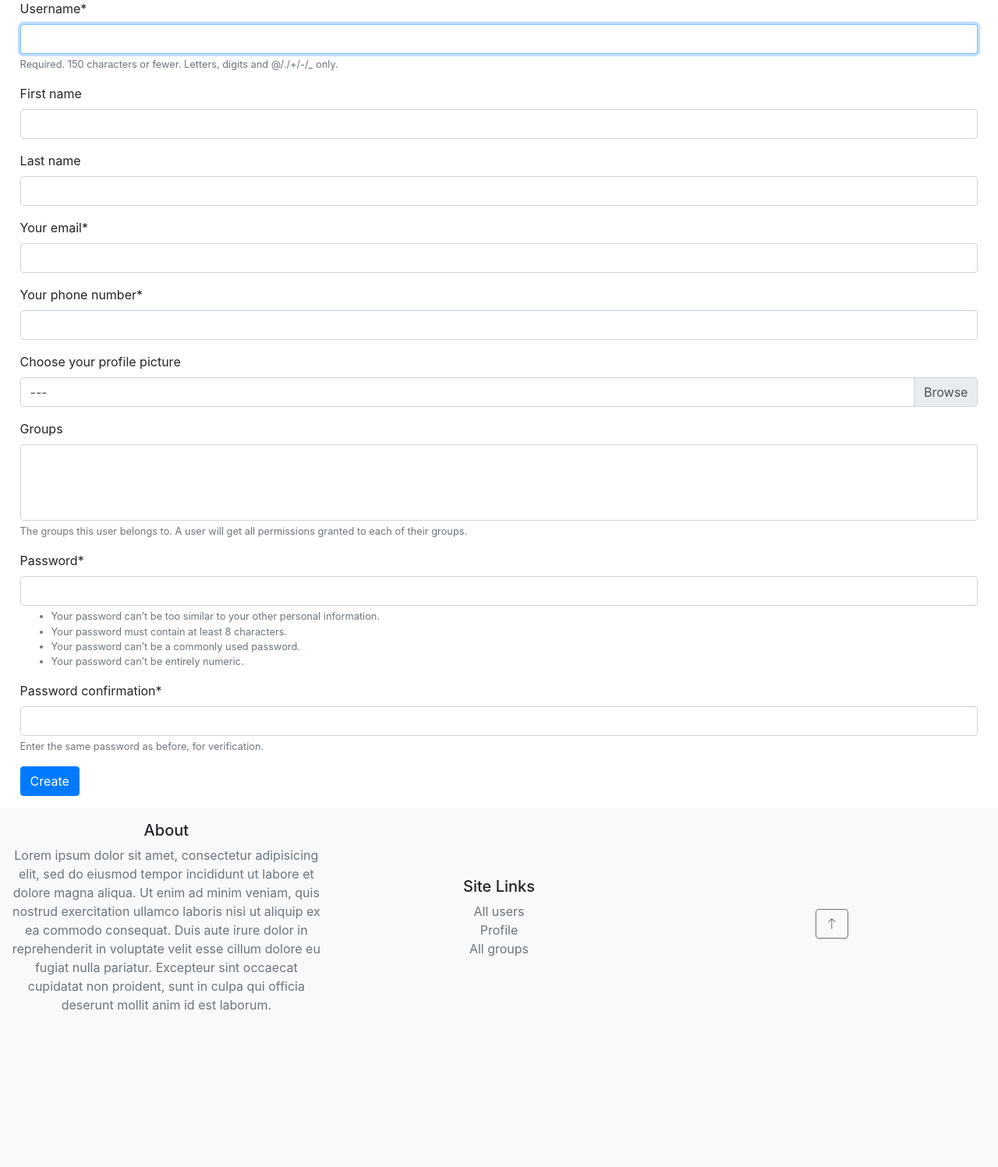
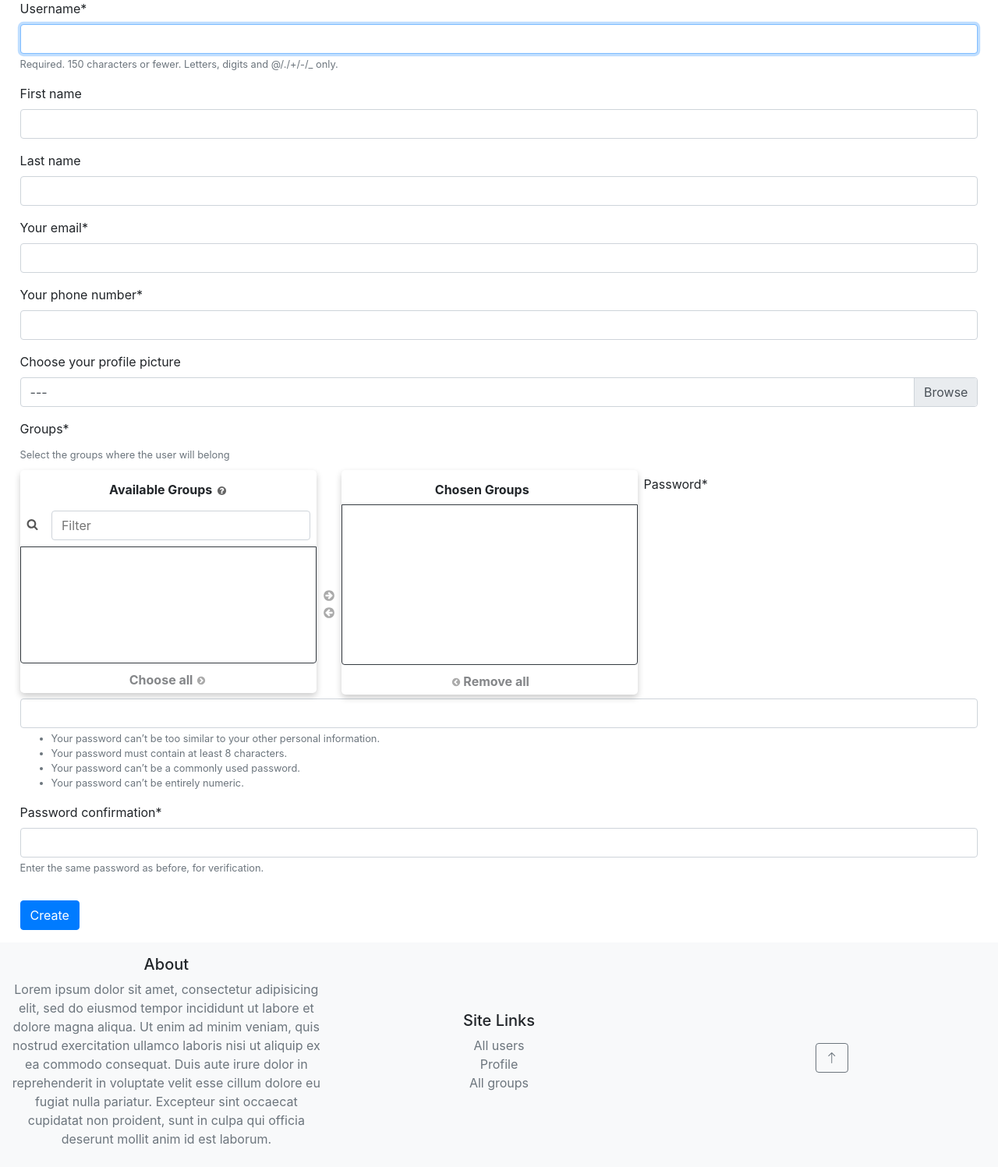
Before and after one commit to 0xfederico/balto, a Django app: page /users/user-create in a window 1280 px wide. Shown: the part 118-1615 px from the top of the page at 78% size. Before the commit the page ends 1414 px from the top, so only its background shows below. Run offline with Django 3.2, Linux system fonts and the light colour scheme; the visitor is signed in with stand-in values (Sample User, id 1); lists and menus that the app fills with data are empty; some libraries are stand-ins or nearby versions.

Commit message:
:sparkles: replaced SelectMultiple widget with FilteredSelectMultiple (added admin style)
code refactoring
unused code removed
corrected typo
added CreatedModifiedMixin to Models.py

```diff
--- a/animals/models.py
+++ b/animals/models.py
@@ -2,13 +2,15 @@ from datetime import date
 
 from django.core.validators import RegexValidator
 from django.db import models
+
+from Configurations.mixins import CreatedModifiedMixin
 
 
 def animal_directory_path(self, filename):
     return f"animals_{self.pk}_{date.today()}_{filename}"
 
 
-class AnimalModel(models.Model):
+class AnimalModel(CreatedModifiedMixin, models.Model):
     name = models.CharField(max_length=30, blank=False, unique=True)
     breed = models.CharField(max_length=30)
 
--- a/animals/templates/animals/animal_info.html
+++ b/animals/templates/animals/animal_info.html
@@ -2,7 +2,7 @@
 
 {% load static %}
 
-{% block title %}Info Animal{% endblock %}
+{% block title %}Animal Info{% endblock %}
 
 {% block content %}
 <h1>Animal Info</h1>
--- a/static/css/main.css
+++ b/static/css/main.css
@@ -96,3 +96,72 @@ h1 {
   }
 }
 /* </MODAL IMAGE ZOOMING (W3C)> */
+
+/* <ADMIN FilteredSelectMultiple> */
+.selector .selector-available, .selector .selector-chosen {
+    box-shadow: 0 4px 8px 0 rgba(0,0,0,0.2);
+    border-radius: 5px;
+    margin-top: 10px;
+}
+.selector .selector-available h2, .selector .selector-chosen h2 {
+    font-size: 16px;
+    margin: 1em 0 .5em 0;
+    font-weight: bolder;
+    background: none !important;
+    color: none !important;
+}
+.selector .selector-available .selector-filter {
+    display: flex;
+    align-items: center;
+}
+.selector .selector-available .selector-filter label {
+    margin: 0 8px 0 0;
+}
+.selector .selector-available .selector-filter input {
+    display: block;
+    width: 100%;
+    height: calc(1.5em + .75rem + 2px);
+    padding: .375rem .75rem;
+    font-size: 1rem;
+    font-weight: 400;
+    line-height: 1.5;
+    color: #495057;
+    background-color: #fff;
+    background-clip: padding-box;
+    border: 1px solid #ced4da;
+    border-radius: .25rem;
+    transition: border-color .15s ease-in-out,box-shadow .15s ease-in-out;
+}
+.selector .selector-available .help-tooltip, .selector .selector-available .help-icon,
+.selector .selector-chosen .help-tooltip, .selector .selector-chosen .help-icon {
+    display: inline-block;
+}
+.selector .selector-available .help-icon, .selector .selector-chosen .help-icon {
+    background: url(/static/admin/img/icon-unknown.svg) 0 0 no-repeat;
+    display: inline-block;
+    vertical-align: middle;
+    margin: -2px 0 0 2px;
+    width: 13px;
+    height: 13px;
+}
+.selector .selector-available .filtered, .selector .selector-chosen .filtered {
+    height: auto;
+    min-height: 150px;
+    border: 1px solid #343a40;
+}
+.selector .selector-available .filtered .selector-chooseall, .selector .selector-chosen .filtered .selector-clearall  {
+    display: block;
+}
+.selector ul.selector-chooser {
+    display: block;
+    float: none;
+    width: 52px;
+    height: 26px;
+    padding: 0 2px;
+    margin: 15px auto 40px;
+    transform: none;
+}
+#submit-id-save {
+    margin-top: 15px;
+}
+/* </ADMIN FilteredSelectMultiple> */
--- a/users/forms.py
+++ b/users/forms.py
@@ -1,6 +1,7 @@
 from crispy_forms.helper import FormHelper
 from crispy_forms.layout import Submit
 from django import forms
+from django.contrib.admin.widgets import FilteredSelectMultiple
 from django.contrib.auth.forms import UserCreationForm, UserChangeForm
 from django.contrib.auth.models import Group, Permission
 
@@ -15,6 +16,25 @@ class AdminCreateForm(UserCreationForm):
     helper.form_method = "POST"
     helper.add_input(Submit("save", "Create"))
 
+    class Media:
+        css = {
+            'all': ('/static/admin/css/widgets.css',
+                    '/static/admin/css/responsive.css',
+                    # '/static/admin/css/base.css',
+                    )
+        }
+        js = ('/admin/jsi18n/',
+              '/static/admin/js/vendor/jquery/jquery.js',
+              '/static/admin/js/jquery.init.js',
+              '/static/admin/js/core.js',
+              )
+
+    groups = forms.ModelMultipleChoiceField(
+        widget=FilteredSelectMultiple(verbose_name="Groups", is_stacked=False),
+        queryset=Group.objects.all().order_by('name'),
+        help_text='Select the groups where the user will belong'
+    )
+
     class Meta:
         model = UserModel
         fields = ["username", "first_name", "last_name", "email", "phone", "photo", "groups"]
@@ -26,7 +46,26 @@ class AdminUpdateForm(UserChangeForm):
     helper.form_method = "POST"
     helper.add_input(Submit("save", "Save"))
 
+    class Media:
+        css = {
+            'all': ('/static/admin/css/widgets.css',
+                    '/static/admin/css/responsive.css',
+                    # '/static/admin/css/base.css',
+                    )
+        }
+        js = ('/admin/jsi18n/',
+              '/static/admin/js/vendor/jquery/jquery.js',
+              '/static/admin/js/jquery.init.js',
+              '/static/admin/js/core.js',
+              )
+
     password = None
+
+    groups = forms.ModelMultipleChoiceField(
+        widget=FilteredSelectMultiple(verbose_name="Groups", is_stacked=False),
+        queryset=Group.objects.all().order_by('name'),
+        help_text='Select the groups where the user will belong'
+    )
 
     class Meta:
         model = UserModel
@@ -53,8 +92,21 @@ class GroupForm(forms.ModelForm):
     helper.form_method = "POST"
     helper.add_input(Submit("save", "Save"))
 
+    class Media:
+        css = {
+            'all': ('/static/admin/css/widgets.css',
+                    '/static/admin/css/responsive.css',
+                    # '/static/admin/css/base.css',
+                    )
+        }
+        js = ('/admin/jsi18n/',
+              '/static/admin/js/vendor/jquery/jquery.js',
+              '/static/admin/js/jquery.init.js',
+              '/static/admin/js/core.js',
+              )
+
     permissions = forms.ModelMultipleChoiceField(
-        widget=forms.SelectMultiple(),
+        widget=FilteredSelectMultiple(verbose_name="Permissions", is_stacked=False),
         queryset=Permission.objects.all().exclude(codename__in=prohibited_permissions),
         help_text='Select the permissions for the members of this group'
     )
@@ -70,9 +122,23 @@ class GroupAddUserForm(forms.Form):
     helper.form_method = "POST"
     helper.add_input(Submit("save", "Add"))
 
+    class Media:
+        css = {
+            'all': ('/static/admin/css/widgets.css',
+                    '/static/admin/css/responsive.css',
+                    # '/static/admin/css/base.css',
+                    )
+        }
+        js = ('/admin/jsi18n/',
+              '/static/admin/js/vendor/jquery/jquery.js',
+              '/static/admin/js/jquery.init.js',
+              '/static/admin/js/core.js',
+              )
+
     users = forms.ModelMultipleChoiceField(
-        widget=forms.SelectMultiple(),
-        queryset=UserModel.objects.all().order_by('username')
+        widget=FilteredSelectMultiple(verbose_name="Users", is_stacked=False),
+        queryset=UserModel.objects.all().order_by('username'),
+        help_text='Select the user to add'
     )
 
     def __init__(self, *args, **kwargs):
--- a/users/models.py
+++ b/users/models.py
@@ -4,12 +4,14 @@ from django.contrib.auth.models import AbstractUser
 from django.core.validators import RegexValidator
 from django.db import models
 
+from Configurations.mixins import CreatedModifiedMixin
+
 
 def user_directory_path(self, filename):
     return f"users_{self.pk}_{date.today()}_{filename}"
 
 
-class UserModel(AbstractUser):
+class UserModel(AbstractUser, CreatedModifiedMixin):
     email = models.EmailField(blank=False, unique=True, verbose_name="Your email")
     is_staff = models.BooleanField(default=False)
     is_active = models.BooleanField(default=True)  # DOC: Set this flag to False instead of deleting accounts
--- a/users/templates/users/group_add_user.html
+++ b/users/templates/users/group_add_user.html
@@ -5,6 +5,10 @@
 {% block title %}Choose The User{% endblock %}
 
 {% block content %}
-<h1>Select the users to add to the {{ group.name }} group</h1>
+<h1>Select the users to add to the <b>{{ group.name }}</b> group</h1>
 {% crispy form %}
 {% endblock %}
+
+{% block extra_head %}
+{{ form.media }}
+{% endblock %}
--- a/users/templates/users/group_create.html
+++ b/users/templates/users/group_create.html
@@ -8,3 +8,7 @@
 <h1>Create Group</h1>
 {% crispy form %}
 {% endblock %}
+
+{% block extra_head %}
+{{ form.media }}
+{% endblock %}
--- a/users/templates/users/group_delete.html
+++ b/users/templates/users/group_delete.html
@@ -6,7 +6,7 @@
 <form method="post">{% csrf_token %}
     <h1>Delete Group</h1>
     <div class="text-center pt-3 d-flex flex-column justify-content-center">
-        <p>You are going to delete <strong>{{ object.name }}</strong> group, are you sure?</p>
+        <p>You are going to delete <b>{{ object.name }}</b> group, are you sure?</p>
         <div class="d-flex justify-content-around">
             <a href="{% url 'users:groups-list' %}" class="text-decoration-none">
                 <button type="button" class="btn btn-lg btn-secondary">
--- a/users/templates/users/group_update.html
+++ b/users/templates/users/group_update.html
@@ -8,3 +8,7 @@
 <h1>Update Group</h1>
 {% crispy form %}
 {% endblock %}
+
+{% block extra_head %}
+{{ form.media }}
+{% endblock %}
--- a/users/templates/users/user_create.html
+++ b/users/templates/users/user_create.html
@@ -8,3 +8,7 @@
 <h1>Create User</h1>
 {% crispy form %}
 {% endblock %}
+
+{% block extra_head %}
+{{ form.media }}
+{% endblock %}
--- a/users/templates/users/user_delete.html
+++ b/users/templates/users/user_delete.html
@@ -6,7 +6,7 @@
 <form method="post">{% csrf_token %}
     <h1>Delete User</h1>
     <div class="text-center pt-3 d-flex flex-column justify-content-center">
-        <p>You are going to delete <strong>{{ object.username }}</strong> user, are you sure?</p>
+        <p>You are going to delete <b>{{ object.username }}</b> user, are you sure?</p>
         <div class="d-flex justify-content-around">
             <a href="{% url 'users:users-list' %}" class="text-decoration-none">
                 <button type="button" class="btn btn-lg btn-secondary">
--- a/users/templates/users/user_info.html
+++ b/users/templates/users/user_info.html
@@ -34,7 +34,7 @@
                                 <img alt="Groups" height="32" src="{% static 'images/members.png' %}" width="32">
                             </div>
                             <div class="col-9 mb-2">
-                                {% for group in groups %}
+                                {% for group in object.groups.all %}
                                 <a class="text-decoration-none" href="{% url 'users:group-info' group.pk %}">
                                     <span class="badge badge-info">{{ group }}</span>
                                 </a>
--- a/users/templates/users/user_update.html
+++ b/users/templates/users/user_update.html
@@ -8,3 +8,7 @@
 <h1>Update User</h1>
 {% crispy form %}
 {% endblock %}
+
+{% block extra_head %}
+{{ form.media }}
+{% endblock %}
--- a/users/views.py
+++ b/users/views.py
@@ -19,7 +19,6 @@ class UserCreateView(LoginRequiredMixin, NoPermissionMessageMixin, PermissionReq
                      CreateView):
     model = UserModel
     form_class = AdminCreateForm
-    template_name = 'users/registration/user_create.html'
     success_message = 'User created correctly!'
     permission_required = 'user.add_user'
     permission_denied_message = "You don't have permission to add users"
@@ -41,12 +40,6 @@ class UserDeleteView(LoginRequiredMixin, NoPermissionMessageMixin, PermissionReq
 class UserInfoView(LoginRequiredMixin, SuccessMessageMixin, DetailView):
     model = UserModel
     template_name = 'users/user_info.html'
-
-    def get(self, request: HttpRequest, *args, **kwargs):
-        self.object = self.get_object()
-        context = {"object": self.object,
-                   "groups": list(self.object.groups.all())}
-        return self.render_to_response(context)
 
 
 class UserListView(LoginRequiredMixin, SuccessMessageMixin, ListView):
@@ -149,13 +142,6 @@ class GroupInfoView(LoginRequiredMixin, SuccessMessageMixin, DetailView):
     template_name = "users/group_info.html"
     ordering = ['name']
 
-    def get(self, request: HttpRequest, *args, **kwargs):
-        self.object = self.get_object()
-        context = {"group_name": self.object.name,
-                   "group_pk": self.object.pk,
-                   "group_permissions": [i.name for i in self.object.permissions.all()]}
-        return self.render_to_response(context)
-
 
 class GroupMembersView(LoginRequiredMixin, SuccessMessageMixin, DetailView):
     model = Group
```
Also changed, not shown: Configurations/mixins.py (+20 -0 lines), users/templates/users/group_delete_user.html (+12 -6 lines), users/templates/users/group_info.html (+6 -6 lines), 1 other file.
